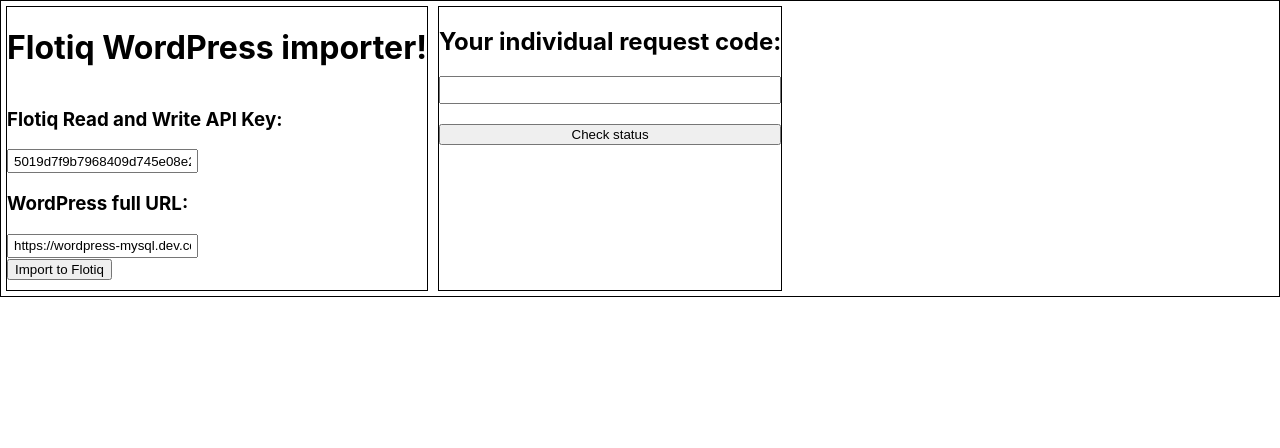
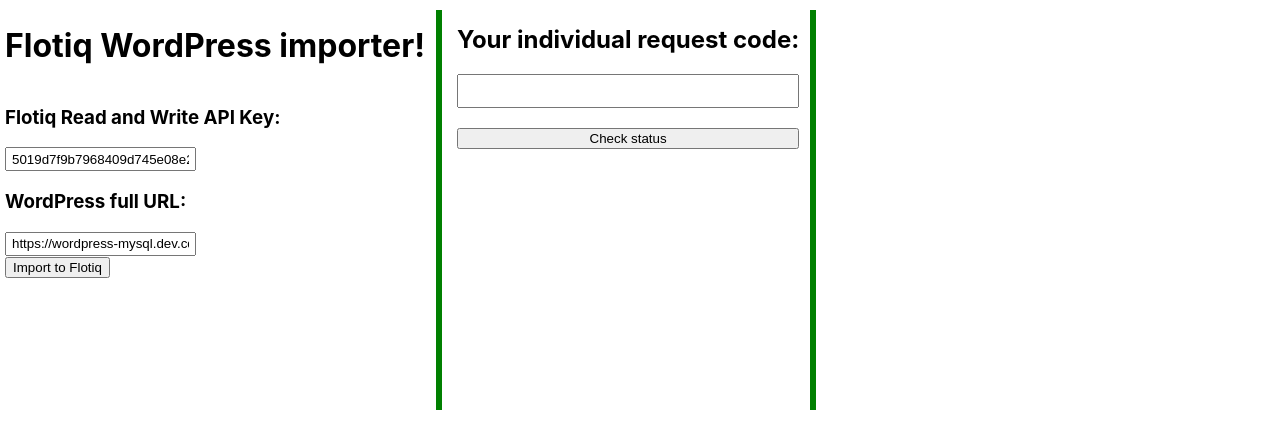
Before and after one commit to DominikIlski/wordpressImportForm, a React (Create React App) app: page / in a window 1280 px wide. Shown: the top 448 px of the page. Built offline with nearby package versions, Linux system fonts and the light colour scheme.

Commit message:
added spinner

```diff
--- a/package.json
+++ b/package.json
@@ -3,6 +3,7 @@
   "version": "0.1.0",
   "private": true,
   "dependencies": {
+    "@material-ui/core": "^4.11.0",
     "@testing-library/jest-dom": "^4.2.4",
     "@testing-library/react": "^9.3.2",
     "@testing-library/user-event": "^7.1.2",
--- a/src/App.js
+++ b/src/App.js
@@ -1,8 +1,9 @@
-import React, { useState, } from "react";
+import React, { useState } from "react";
 //import Spinner from "react-bootstrap/Spinner";
 
 import "./App.css";
 import styles from "./app.module.css";
+import { CircularProgress } from "@material-ui/core";
 const randomWords = require("random-words");
 
 const WP_IMPORT_AUTH =
@@ -11,7 +12,7 @@
   "https://4nkqkd9vc2.execute-api.us-east-1.amazonaws.com/default/wordpressImporterStatus?userRequestCode=";
 
 const timestamp = new Date();
-let interval = setInterval(() => {}, 1000000000)
+let interval = setInterval(() => {}, 1000000000);
 
 const checkStatus = async (userRequestCode) => {
   let responseBody;
@@ -31,7 +32,6 @@
 
   if (responseBody.Item) return responseBody.Item.status.S;
   else return "There is no import with that request code";
-
 };
 
 const UcFirst = (word) => {
@@ -56,13 +56,15 @@
   );
   const [progress, SetProgress] = useState("none");
   const [userRequestCode, SetUserRequestCode] = useState("");
+  const [isFetching, SetIsFetching] = useState(false);
   console.log("init of state");
   console.log(userRequestCode);
-
+  console.log(isFetching);
+  if (progress === "success") clearInterval(interval);
 
   const submit = async () => {
-
-    clearInterval(interval)
+    SetIsFetching(true);
+    clearInterval(interval);
     const userCode = requestCodeGenerator();
     console.log(userCode);
     SetUserRequestCode(userCode);
@@ -84,17 +86,14 @@
     const res = await fetch(url, requestOptions);
     if (res.status !== 200) SetProgress("error");
     if (res.status === 200) SetProgress(await checkStatus(userCode));
+    SetIsFetching(false);
 
-
-      interval = setInterval(async () => {
-        SetProgress(await checkStatus(userCode))
-      }, 5000)
-
-
-
-
+    interval = setInterval(async () => {
+      SetIsFetching(true);
+      SetProgress(await checkStatus(userCode));
+      SetIsFetching(false);
+    }, 5000);
   };
-
 
   return (
     <div className={styles.container}>
@@ -124,27 +123,44 @@
           <input type="button" value="Import to Flotiq" onClick={submit} />
         </form>
       </div>
+      <div className={styles.vl}></div>
       <div className={styles.column}>
         <h2>Your individual request code: </h2>
         <input
           className={styles.input}
           type="text"
           value={userRequestCode}
-          onChange={(event) => {SetUserRequestCode(event.target.value)}}
+          onChange={(event) => {
+            SetUserRequestCode(event.target.value);
+          }}
         ></input>
         <br />
         <button
-          onClick={async () => SetProgress(await checkStatus(userRequestCode))}
+          onClick={async () => {
+            SetIsFetching(true);
+            SetProgress(await checkStatus(userRequestCode));
+            SetIsFetching(false);
+          }}
         >
           Check status
         </button>
       </div>
-      {progress === "none" ? (
-        <div></div>
+      <div className={styles.vl}></div>
+      {isFetching === true ? (
+        <div className={styles.centerContent}>
+          <CircularProgress size={100} className={styles.spinner} />
+          <div className={styles.vl}></div>
+
+        </div>
+      ) : progress === "none" ? (
+        <div />
       ) : (
-        <div className={styles.column}>
-          <h2>Server response: </h2>
-          <h3>Status Code: {progress}</h3>
+        <div className={styles.container}>
+          <div className={styles.column}>
+            <h2>Server response: </h2>
+            <h3>Status Code: {progress}</h3>
+          </div>
+          <div className={styles.vl}></div>
         </div>
       )}
     </div>
--- a/src/app.module.css
+++ b/src/app.module.css
@@ -1,23 +1,33 @@
 .container {
   display: flex;
-    border: 1px solid black;
-
 }
 .column {
   margin: 5px;
   display: flex;
-    border: 1px solid black;
+
   flex-wrap: wrap;
   flex-direction: column;
 }
 .spinner {
   display: flex;
-    border: 1px solid red;
-
-    width: 200;
+  margin-right: 14%;
 }
 .input {
   padding: 5px;
   height: 5%;
+}
+.centerContent {
+  display: flex;
+  align-items: center;
+  justify-content: center;
 
+  width: 200px;
 }
+
+.vl {
+    border-left: 6px solid green;
+    height: 400px;
+    margin: 10px;
+    margin-left: 6px;
+    top: 0;
+  }
```
Also changed, not shown: 1 other file (tests, documents, lock files or other folders). Lines whose indentation alone changed are shown as unchanged.
